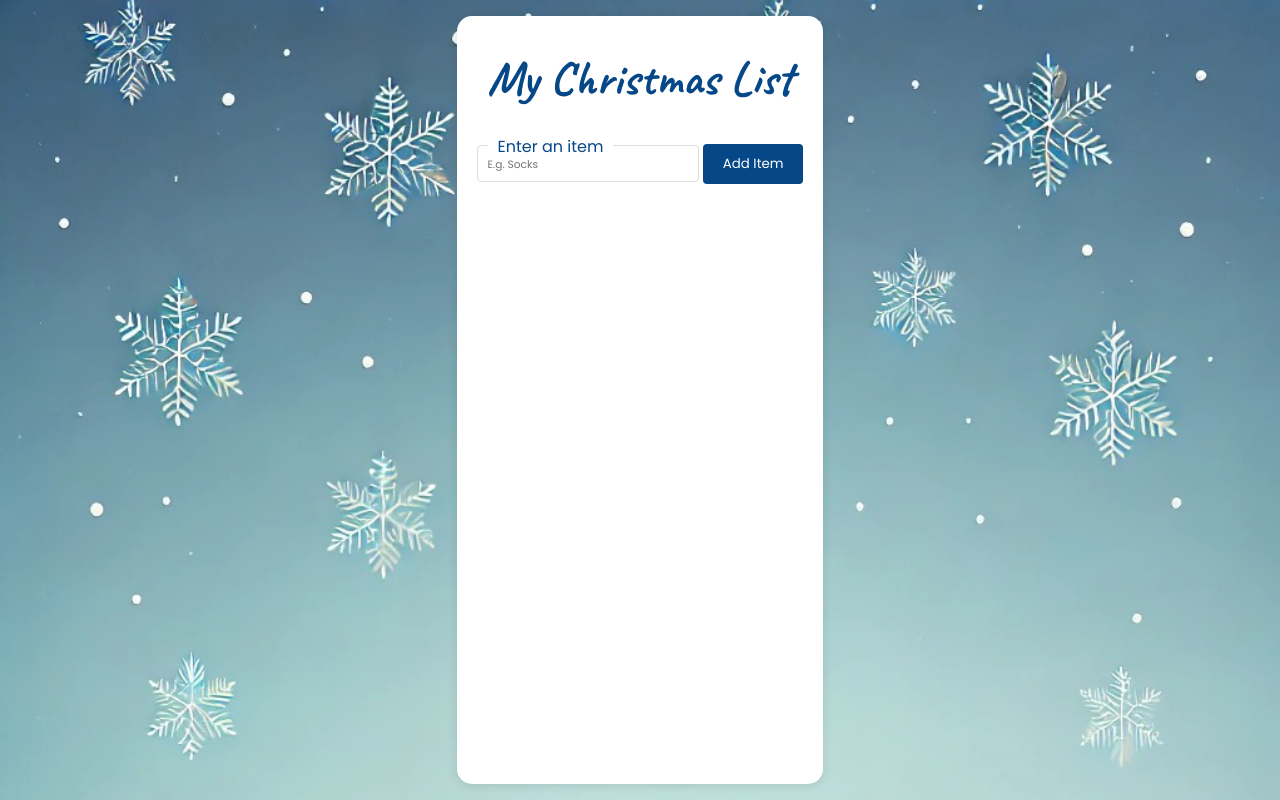
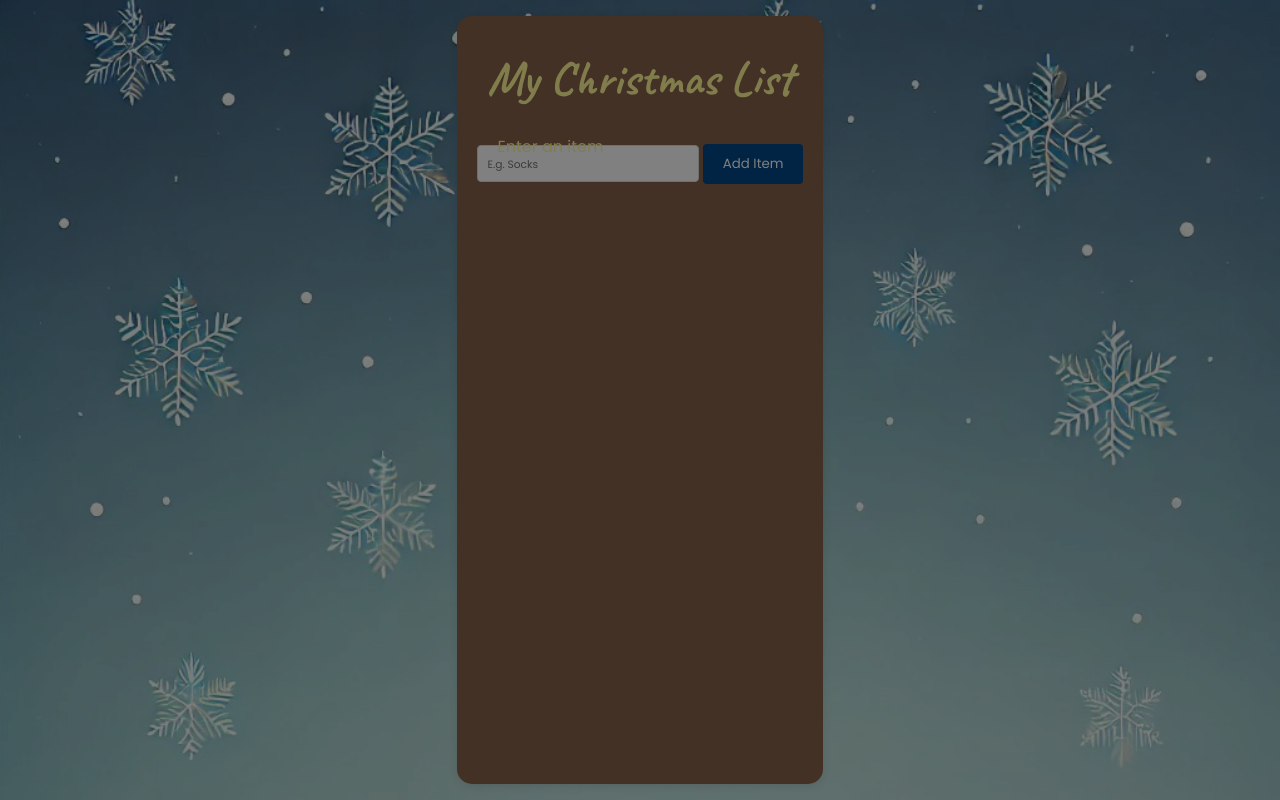
Before and after one commit to new-AF/Coding-Challenges, a website built with Vite: page Javascriptmas 2024 (Scrimba)/Day 1 - Grandpa's Gift List 🎅/index.html in a window 1280 px wide. Built offline with nearby package versions, Linux system fonts and the light colour scheme; a web font is replaced by a local one.

Commit message:
add initial dark theme

```diff
--- a/Javascriptmas 2024 (Scrimba)/Day 1 - Grandpa's Gift List 🎅/index.css
+++ b/Javascriptmas 2024 (Scrimba)/Day 1 - Grandpa's Gift List 🎅/index.css
@@ -1,3 +1,23 @@
+/*
+solution by (c) Abdullah Fatota
+
+template files (c) Scrimba MIT license
+
+changelog:
+
+* submit initial solution
+*/
+
+:root {
+    --bg: #836149;
+    --text: #fff898;
+
+    filter: brightness(0.5);
+
+    background-color: var(--bg);
+    color: var(--text);
+}
+
 body {
     font-family: Arial, sans-serif;
     margin: 0;
@@ -6,34 +26,35 @@ body {
     justify-content: center;
     align-items: stretch;
     min-height: 100vh;
-  background-color: #f9f9f9;
-  background-image: url('snowybg.png');
+    background-color: inherit;
+    background-image: url("snowybg.png");
     background-size: cover;
 }
 
 .container {
+    background-color: inherit;
     text-align: center;
-  background: #fff;
     padding: 20px;
     box-shadow: 0 2px 10px rgba(0, 0, 0, 0.1);
     margin: 1em 0;
     border-radius: 15px;
-  font-family: 'Poppins';
-  color: #054787;
+    font-family: "Poppins";
 }
 
 h1 {
     font-size: 3em;
-  margin: .25em 0 .75em 0;
-  font-family: 'Caveat';
+    margin: 0.25em 0 0.75em 0;
+    font-family: "Caveat";
 }
 
-label, button, input::placeholder {
-    font-family: 'Poppins'
+label,
+button,
+input::placeholder {
+    font-family: "Poppins";
 }
 
 input::placeholder {
-    font-size: .8em;
+    font-size: 0.8em;
 }
 
 .input-group {
@@ -61,12 +82,13 @@ button {
     border-radius: 4px;
 }
 
-button:hover, button:focus {
+button:hover,
+button:focus {
     background-color: #218838;
 }
 
 button:active {
-    background-color: #FFC300;
+    background-color: #ffc300;
     color: black;
 }
 
@@ -75,7 +97,7 @@ label {
     top: -10px;
     left: 10px;
     align-self: flex-start;
-    margin-left: 1px;background-color: white;
+    margin-left: 1px;
     padding: 0 10px;
     /* border: 1px solid; */
 }
@@ -89,5 +111,5 @@ label {
     border-radius: 4px;
     text-align: left;
     font-size: 1.9em;
-  font-family: 'Caveat'
+    font-family: "Caveat";
 }
--- a/Javascriptmas 2024 (Scrimba)/Day 1 - Grandpa's Gift List 🎅/index.js
+++ b/Javascriptmas 2024 (Scrimba)/Day 1 - Grandpa's Gift List 🎅/index.js
@@ -5,7 +5,7 @@ template files (c) Scrimba MIT license
 
 changelog:
 
-* submitted initial solution
+* submit initial solution
 */
 
 /*
```
Lines whose indentation alone changed are shown as unchanged.
